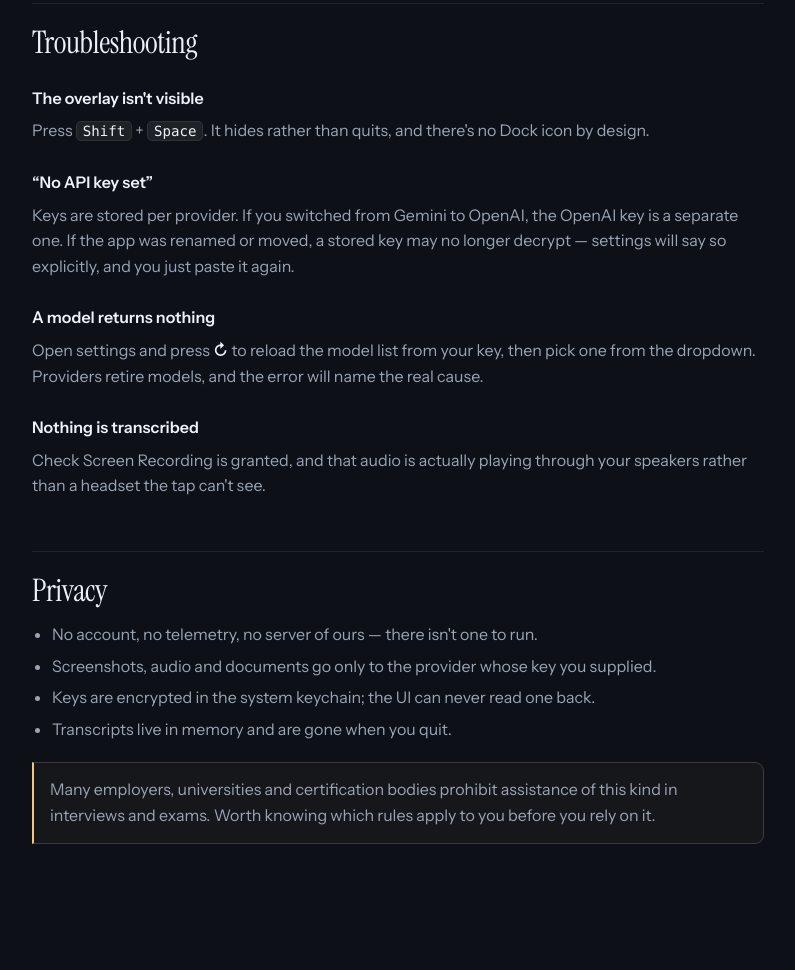
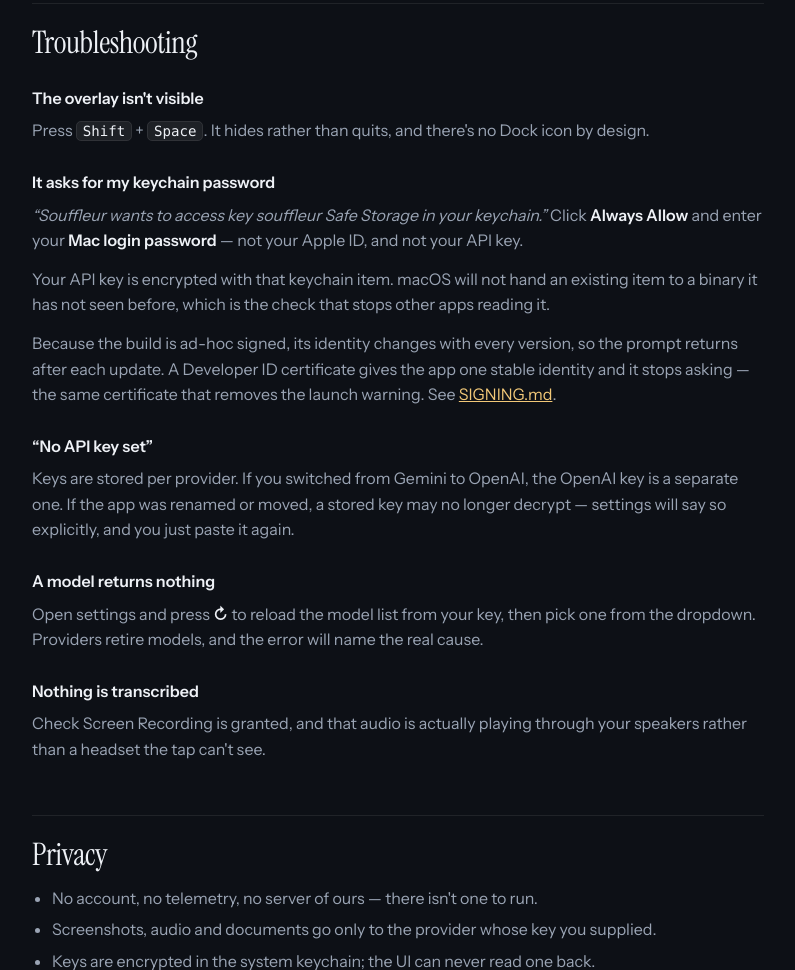
Before and after one commit to akshatgg/Souffleur, an Electron app: page web/docs.html in a window 1280 px wide. Shown: the part 5241-6211 px from the top of the page, without its empty margins (242-1037 px from the left). Drawn offline with Linux system fonts and the light colour scheme.

Commit message:
Explain the keychain prompt
An ad-hoc signature changes with every build, so macOS sees each version as a
different application and asks again before letting it read the keychain item
holding the user's API key. That looks like a bug and is not one.

Documents what to click, why it happens, and that a Developer ID stops it -
notarisation removes the launch warning and this prompt together.

```diff
--- a/web/docs.html
+++ b/web/docs.html
@@ -258,6 +258,25 @@
 <h3>The overlay isn't visible</h3>
 <p>Press <kbd>Shift</kbd> + <kbd>Space</kbd>. It hides rather than quits, and there's no Dock icon by design.</p>
 
+<h3>It asks for my keychain password</h3>
+<p>
+  <em>“Souffleur wants to access key souffleur Safe Storage in your keychain.”</em>
+  Click <strong>Always Allow</strong> and enter your <strong>Mac login password</strong> — not your
+  Apple ID, and not your API key.
+</p>
+<p>
+  Your API key is encrypted with that keychain item. macOS will not hand an
+  existing item to a binary it has not seen before, which is the check that stops
+  other apps reading it.
+</p>
+<p>
+  Because the build is ad-hoc signed, its identity changes with every version, so
+  the prompt returns after each update. A Developer ID certificate gives the app
+  one stable identity and it stops asking — the same certificate that removes the
+  launch warning. See
+  <a href="https://github.com/akshatgg/Souffleur/blob/master/docs/SIGNING.md">SIGNING.md</a>.
+</p>
+
 <h3>“No API key set”</h3>
 <p>Keys are stored per provider. If you switched from Gemini to OpenAI, the OpenAI key is a separate one. If the app was renamed or moved, a stored key may no longer decrypt — settings will say so explicitly, and you just paste it again.</p>
 
```
Also changed, not shown: docs/SIGNING.md (+14 -1 lines).
